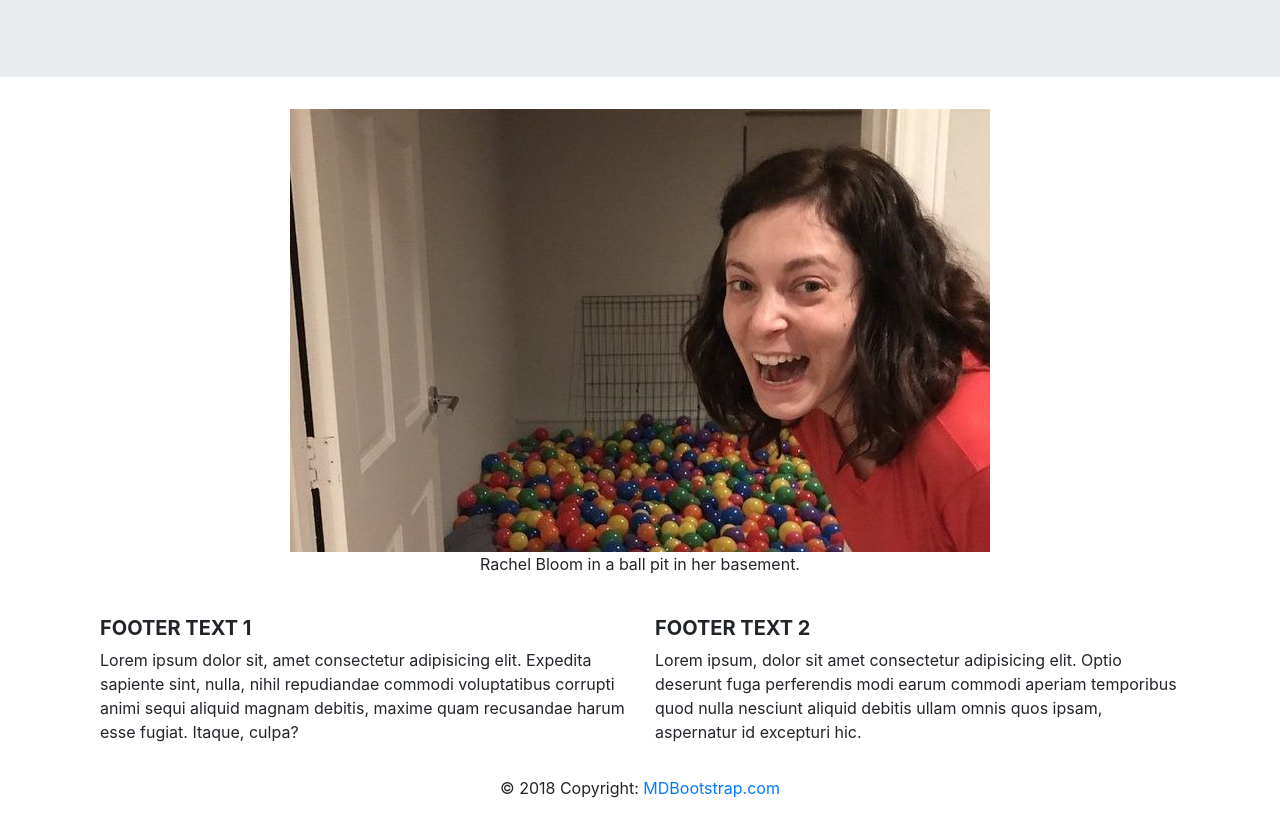
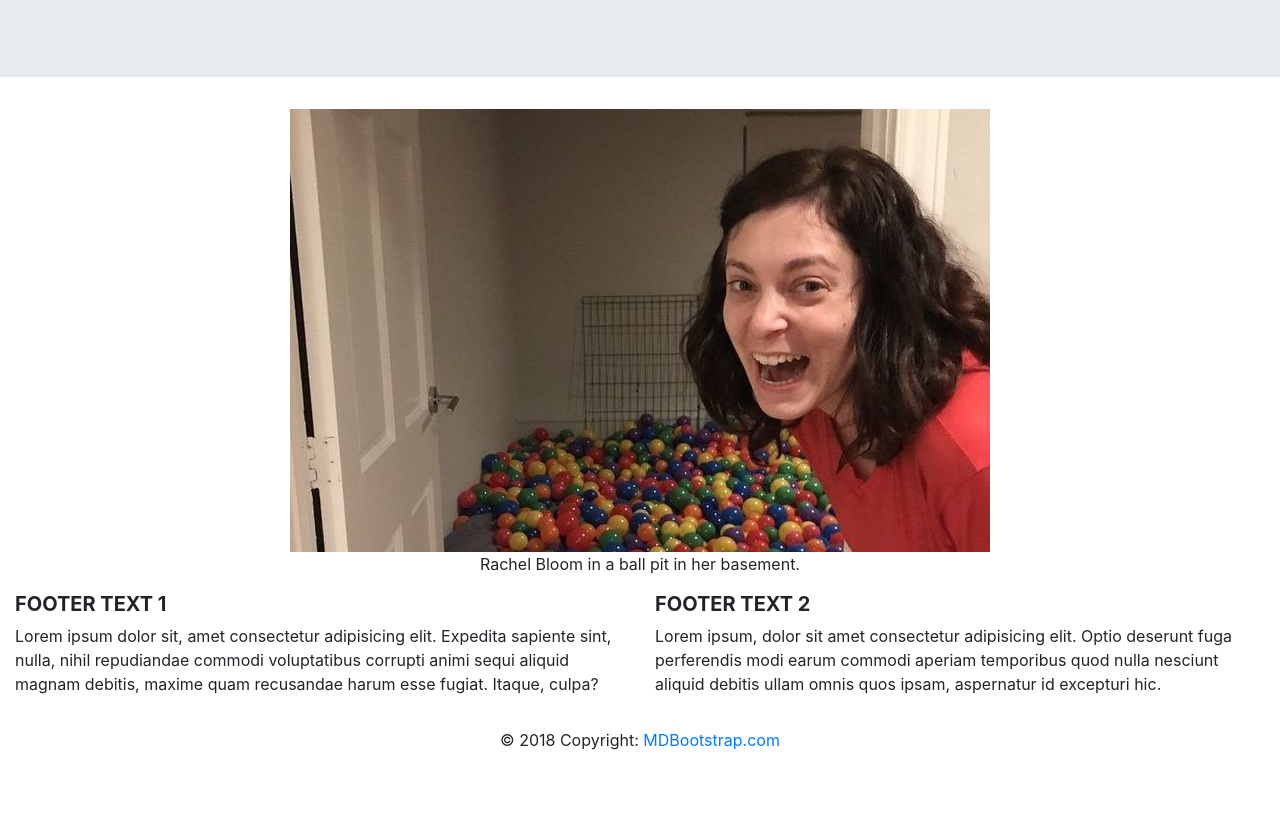
Before and after one commit to justynast/fcc-projects, a plain HTML site: page 01-responsive-web-design/tribute/index.html in a window 1280 px wide. Shown: the part 228-1044 px from the top of the page. After the commit the page ends 996 px from the top, so only its background shows below. Drawn offline with nearby package versions, Linux system fonts and the light colour scheme.

Commit message:
footer change

```diff
--- a/01-responsive-web-design/tribute/index.html
+++ b/01-responsive-web-design/tribute/index.html
@@ -35,8 +35,11 @@
     </div>
   </div>
 
+
+
+</div>
 <!-- Footer -->
-<footer class="page-footer font-small teal pt-4">
+<footer class="page-footer font-small">
   <!-- Footer Text -->
   <div class="container-fluid text-center text-md-left">
     <!-- Grid row -->
@@ -68,6 +71,5 @@
 </footer>
 <!-- Footer -->
 
-</div>
 </body>
 </html>
```
Lines whose indentation alone changed are shown as unchanged.
